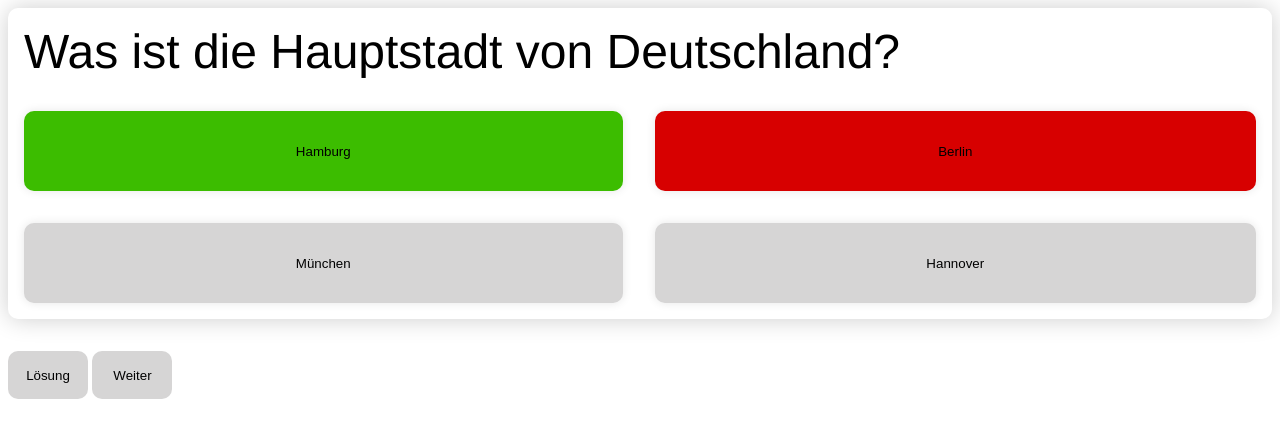
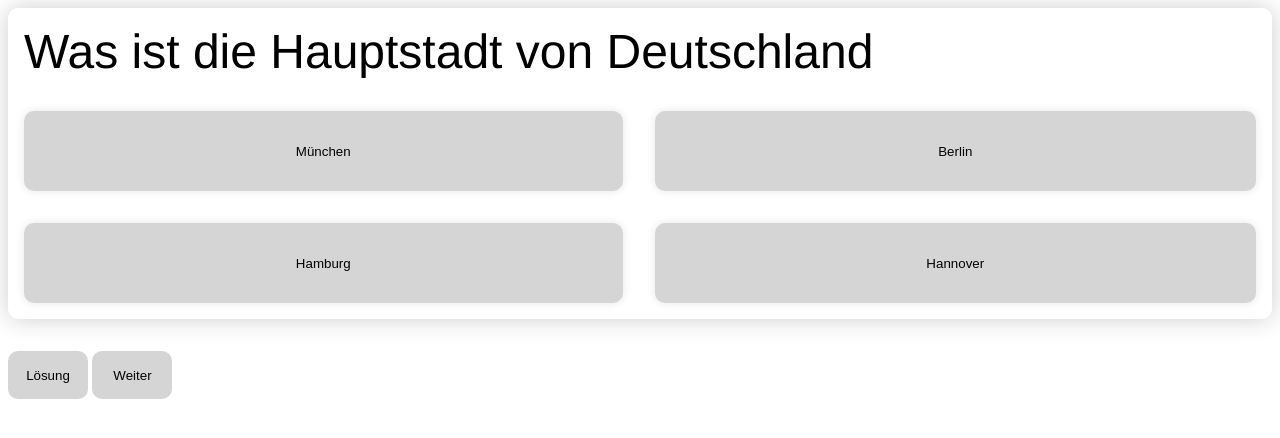
Before and after one commit to chris-gr81/dk_quizzapp, a plain HTML site: page index.html in a window 1280 px wide. Both pictures are taken after a click on the button "Weiter". Drawn offline with Linux system fonts and the light colour scheme.

Commit message:
Add functions

```diff
--- a/index.html
+++ b/index.html
@@ -8,21 +8,10 @@
     <title>Quizapp</title>
   </head>
   <body>
-    <div class="display-question">
-      <div class="question">
-        <div class="question-title">
-          Was ist die Hauptstadt von Deutschland?
-        </div>
-        <div class="question-answers">
-          <button class="answer correct">Hamburg</button>
-          <button class="answer incorrect">Berlin</button>
-          <button class="answer">München</button>
-          <button class="answer">Hannover</button>
-        </div>
-      </div>
+    <div id="display-question"></div>
       <div class="footer">
         <button>Lösung</button>
-        <button>Weiter</button>
+        <button onclick="nextQuestion()">Weiter</button>
       </div>
     </div>
   </body>
--- a/index.js
+++ b/index.js
@@ -10,20 +10,101 @@ const questions = [
         correct: false,
       },
       {
-        id: "a",
-        text: "München",
+        id: "b",
+        text: "Berlin",
+        correct: true,
+      },
+      {
+        id: "c",
+        text: "Hamburg",
         correct: false,
       },
+      {
+        id: "d",
+        text: "Hannover",
+        correct: false,
+      },
+    ],
+  },
+  {
+    id: 2,
+    question: "Was ist die Hauptstadt von Frankreich",
+    answers: [
       {
         id: "a",
         text: "München",
         correct: false,
       },
       {
-        id: "a",
-        text: "München",
+        id: "b",
+        text: "Berlin",
+        correct: true,
+      },
+      {
+        id: "c",
+        text: "Hamburg",
+        correct: false,
+      },
+      {
+        id: "d",
+        text: "Hannover",
         correct: false,
       },
     ],
   },
 ];
+
+let currentQuestion;
+let currentQuestionPointer = -1;
+
+function renderQuestion(question) {
+  const questionDiv = document.createElement("div");
+  questionDiv.id = question.id;
+  questionDiv.classList.add("question");
+
+  const questionTitle = document.createElement("div");
+  questionDiv.classList.add("question-title");
+
+  questionTitle.appendChild(document.createTextNode(question.question));
+
+  const questionAnswers = document.createElement("div");
+  questionAnswers.classList.add("question-answers");
+
+  question.answers.forEach((answer) => {
+    const answerDiv = document.createElement("button");
+    answerDiv.id = answer.id;
+    answerDiv.onclick = () => {
+      sendAnswer(answer);
+    };
+    answerDiv.classList.add("answer");
+    answerDiv.appendChild(document.createTextNode(answer.text));
+    questionAnswers.appendChild(answerDiv);
+  });
+
+  questionDiv.appendChild(questionTitle);
+  questionDiv.appendChild(questionAnswers);
+  document.getElementById("display-question").appendChild(questionDiv);
+}
+
+function nextQuestion() {
+  if (currentQuestion) {
+    document.getElementById(String(currentQuestion.id)).remove();
+  }
+
+  if (currentQuestionPointer + 1 < questions.length) {
+    currentQuestionPointer++;
+    currentQuestion = questions[currentQuestionPointer];
+  } else {
+    currentQuestionPointer = 0;
+    currentQuestion = questions[currentQuestionPointer];
+  }
+  renderQuestion(currentQuestion);
+}
+
+function sendAnswer(answer) {
+  console.log(`Antowort ist ${answer.correct}, Answer ID ist ${answer.id}`);
+  answer.correct ? console.log("Grün") : console.log("Rot");
+  currentQuestion.answers.forEach((ans) => {
+    console.log(answer.correct, answer.id, ans.correct, ans.id);
+  });
+}
```
